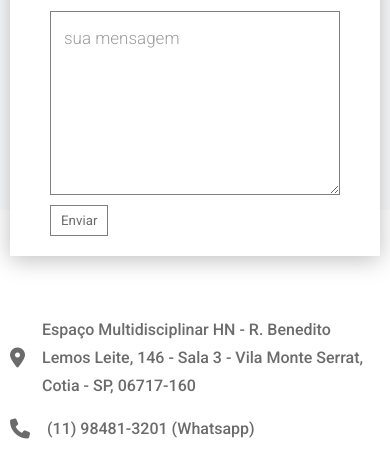
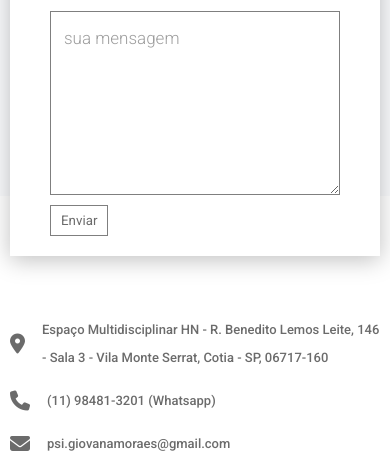
Before and after one commit to JhowBRCG/giovana-moraes, a plain HTML site: page index.html in a window 390 px wide. Shown: the part 4529-4992 px from the top of the page. Drawn offline with nearby package versions, Linux system fonts and the light colour scheme.

Commit message:
add media screen for contact__info p

```diff
--- a/css/components/contact.css
+++ b/css/components/contact.css
@@ -38,6 +38,12 @@
   font-weight: 500;
   line-height: 2.8rem;
   color: var(--black-opacity-color);
+}
+
+@media screen and (max-width: 400px) {
+  .contact__info p {
+    font-size: 1.3rem;
+  }
 }
 
 .contact__info-socials {
```
